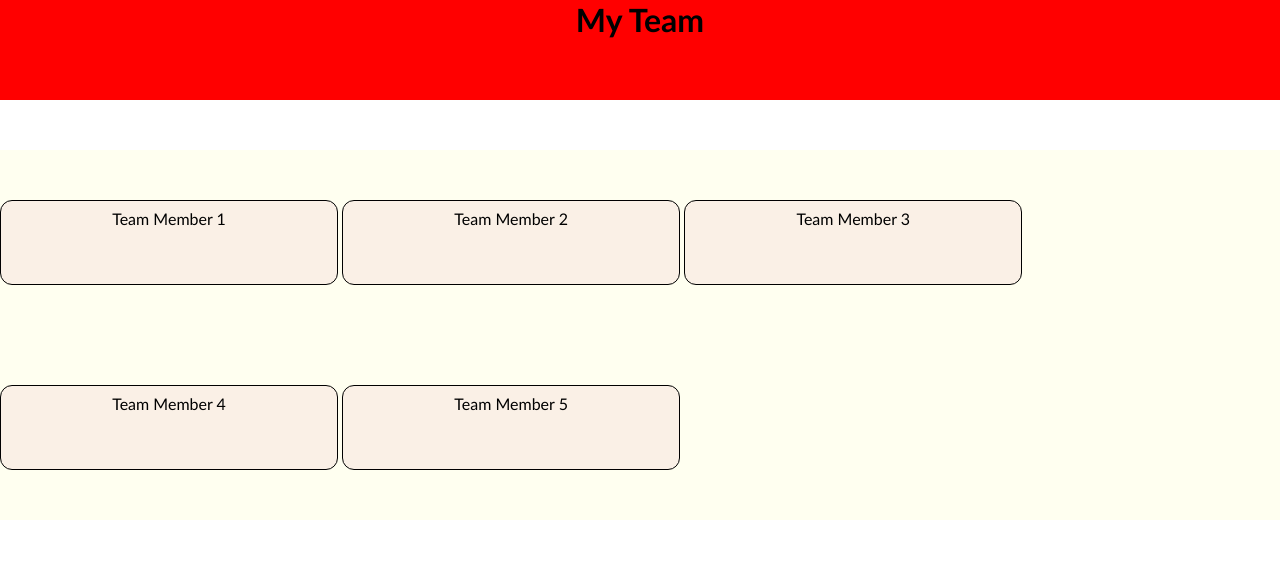
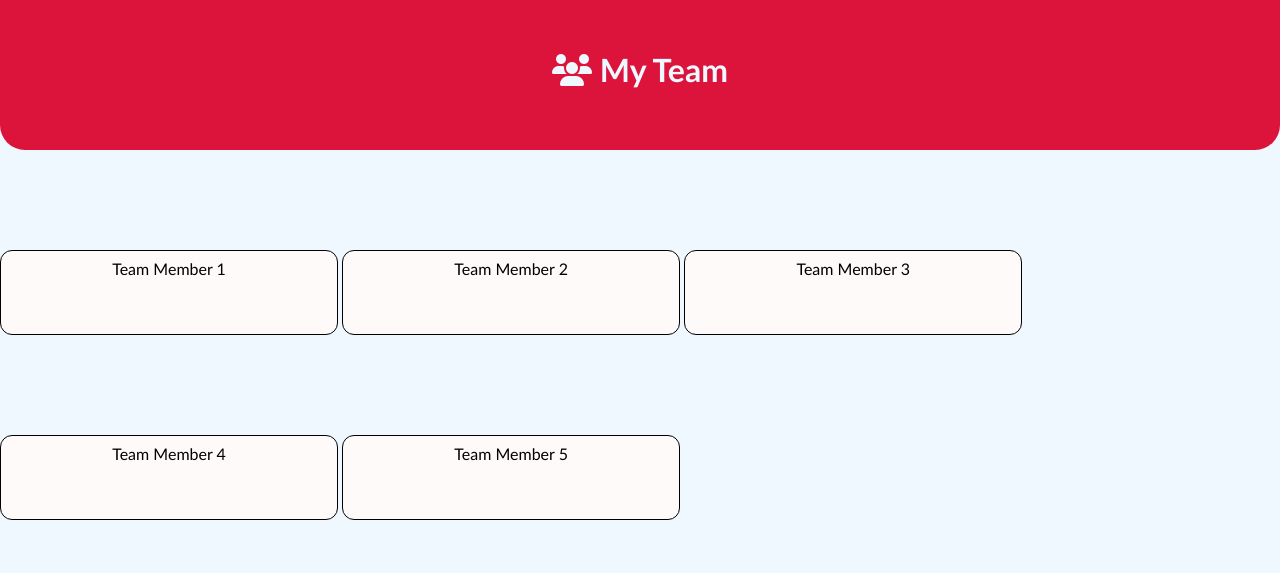
Before and after one commit to zeebigbadkitty/Team-Profile-Generator, a website: page src/index.html in a window 1280 px wide. Drawn offline with Linux system fonts and the light colour scheme.

Commit message:
Added fontawesome and got a teams icon working.

```diff
--- a/src/index.html
+++ b/src/index.html
@@ -5,8 +5,14 @@
     <meta http-equiv="X-UA-Compatible" content="IE=edge" />
     <meta name="viewport" content="width=device-width, initial-scale=1.0" />
     <link rel="stylesheet" href="/src/style.css" />
+    <link
+      rel="stylesheet"
+      href="//use.fontawesome.com/releases/v5.0.7/css/all.css"
+    />
     <title>My Team's Profile</title>
-    <h1>My Team</h1>
+  </head>
+  <h1><i class="fa-solid fa-users"></i> My Team</h1>
+  <body>
     <div id="container">
       <div class="card">
         Team Member 1
@@ -39,6 +45,6 @@
         <li class="details"></li>
       </div>
     </div>
-  </head>
-  <body></body>
+    <script src="https://kit.fontawesome.com/c36497dbed.js" crossorigin="anonymous"></script>
+  </body>
 </html>
--- a/src/style.css
+++ b/src/style.css
@@ -3,18 +3,26 @@
   padding: 0;
   font-family: "Gill Sans", "Gill Sans MT", Calibri, "Trebuchet MS", sans-serif;
 }
+body{
+    background-color: aliceblue;
+}
 h1 {
-  background-color: red;
+  background-color: crimson;
+  color:aliceblue;
+  padding-top:50px;
   height: 100px;
   margin-bottom: 50px;
+  align-items: center;
   text-align: center;
+  border-bottom-left-radius: 25px;
+  border-bottom-right-radius: 25px;
 }
 #container {
-  background-color: ivory;
+  background-color: aliceblue;
 }
 .card {
   border: 1px solid #000000;
-  background-color: linen;
+  background-color: snow;
   padding: 8px;
   border-radius: 12px;
   margin-top: 50px;
```
